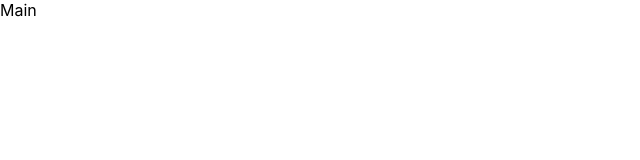
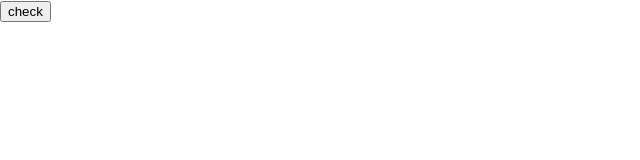
Before and after one commit to Crowe7/memory-game, a React (Create React App) app: page / in a window 1280 px wide. Shown: the top 160 px of the page, without its empty margins (0-640 px from the left). Built offline with nearby package versions, Linux system fonts and the light colour scheme; the HTML template or start-up script is replaced by a standard one.

Commit message:
added checkguess function and typed setLayout and setguess

```diff
--- a/src/components/main-components/Main.tsx
+++ b/src/components/main-components/Main.tsx
@@ -1,24 +1,42 @@
-import React, {useState} from 'react'
-import * as Characters from '../../ImageArray'
-import { shuffleArray } from '../../utility';
+import React, {useState} from 'react';
+import * as Characters from '../../ImageArray';
+import { shuffleArray, CharacterData } from '../../utility';
+
 
 export default function Main() {
     const [currScore, setCurrScore] = useState(0);
     const [maxScore, setMaxScore] = useState(0);
     const [layout, setLayout] = useState([]);
-    const [guess, setGuess] = useState([]);
+    const [guess, setGuess] = useState<string[]>([]); // setGuess(prevState => [...prevState, newElement]);
 
     // use effect hook for shuffling charaters in setLayout array... do this to have useeffect only go off once => |After the callback function put []. So you’ll have something like useEffect(() => {// some code here}, [])
-    // reset function sets curr score and setguess both to 0
     // handle click checks if e is equal to any of the guess arrays .Name and if so call reset game, if not raise CurrScore and riase maxscore if its smaller, then add that guess to the array alawys shuffle after
     // have an array in here that gets populated and  shuffled by the shuffle function on the use effect and onCLickm have this same array be used for concatting it onto the setGuess hook
     //check that by having a function that takes the character name and checks the array for the index with that name and whens its found concat it onto set guess, not only that
+
+
+    const checkIfShitWorks = () => {
+        setGuess(prevState => [...prevState, 'Mario', 'Luigi']);
+        checkIfValidGuess("Luigi")
+    }
+
+
+    const checkIfValidGuess = (charName:string) => {
+        guess.forEach(index => {
+            if(index === charName) {
+                resetGame()
+                return false
+            }
+        })
+        return true
+
+    }
 
     const resetGame = () => {
         setCurrScore(0);
         setGuess([]);
     }
   return (
-    <div>Main</div>
+    <div><button onClick={() => checkIfShitWorks()}>check</button></div>
   )
 }
```
